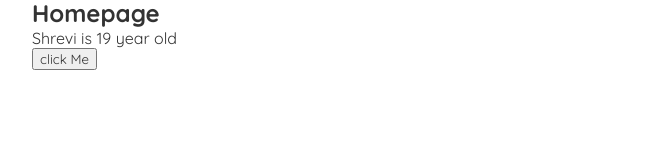
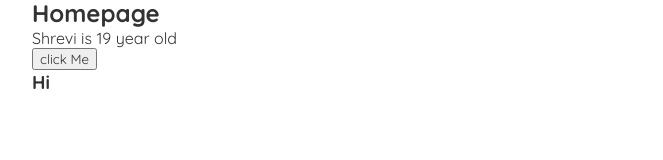
Before and after one commit to Shrevijain/blog, a React (Create React App) app: page / in a window 1280 px wide. Shown: the part 133-293 px from the top of the page, without its empty margins (308-971 px from the left). Built offline with nearby package versions, Linux system fonts and the light colour scheme.

Commit message:
Added hi

```diff
--- a/src/Home.js
+++ b/src/Home.js
@@ -14,6 +14,7 @@ const Home = () => {
         <h2>Homepage</h2>
         <p>{name} is {age} year old</p>
         <button onClick={handleClick}>click Me</button>
+        <h3>Hi</h3>
       </div>
     );
   }
```
